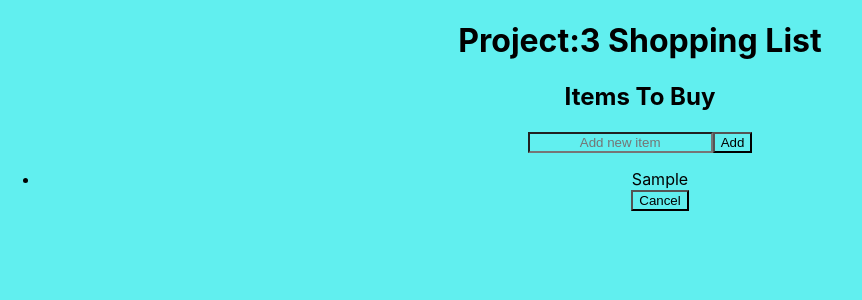
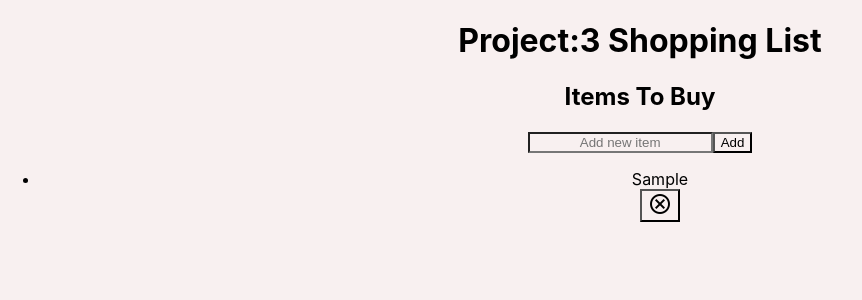
Before and after one commit to Keerthanabas/Shopping-List, a React (Create React App) app: page / in a window 1280 px wide. Both pictures are taken after typing "Sample" into the empty fields and a click on the button "Add". Shown: the top 300 px of the page, without its empty margins (0-862 px from the left). Built offline with nearby package versions, Linux system fonts and the light colour scheme.

Commit message:
29.12.23 adding icons

```diff
--- a/public/index.html
+++ b/public/index.html
@@ -15,6 +15,7 @@
       user's mobile device or desktop. See https://developers.google.com/web/fundamentals/web-app-manifest/
     -->
     <link rel="manifest" href="%PUBLIC_URL%/manifest.json" />
+    <link rel="stylesheet" href="https://fonts.googleapis.com/css2?family=Material+Symbols+Outlined:opsz,wght,FILL,GRAD@20..48,100..700,0..1,-50..200" />
     <!--
       Notice the use of %PUBLIC_URL% in the tags above.
       It will be replaced with the URL of the `public` folder during the build.
@@ -28,7 +29,9 @@
   </head>
   <body>
     <noscript>You need to enable JavaScript to run this app.</noscript>
+
     <div id="root"></div>
+    <i class="fa fa-cancel"></i>
     <!--
       This HTML file is a template.
       If you open it directly in the browser, you will see an empty page.
--- a/src/App.css
+++ b/src/App.css
@@ -1,5 +1,5 @@
 *{
-  background-color: rgb(97, 239, 239);
+  background-color: rgb(248, 240, 240);
   text-align: center;
   }
 
@@ -9,3 +9,8 @@
   background-color: white;
   border: 2px dashed black;
 }
+
+.material-symbols-outlined {
+  box-sizing: none;
+
+}
--- a/src/components/shoppinglist.js
+++ b/src/components/shoppinglist.js
@@ -1,10 +1,12 @@
 import React from 'react';
-//import '@mui/icons-material/Cancel';
+
 
 const ShoppingList = (props)=>{
     return(
         <div>
-        <li>{props.text}</li> <button onClick={()=>props.deleteItem(props.id)}> Cancel </button>
+        <li>{props.text}</li> <button onClick={()=>props.deleteItem(props.id)}>
+        <span class="material-symbols-outlined"> Cancel</span>
+          </button>
         </div>
     )
 }
```
